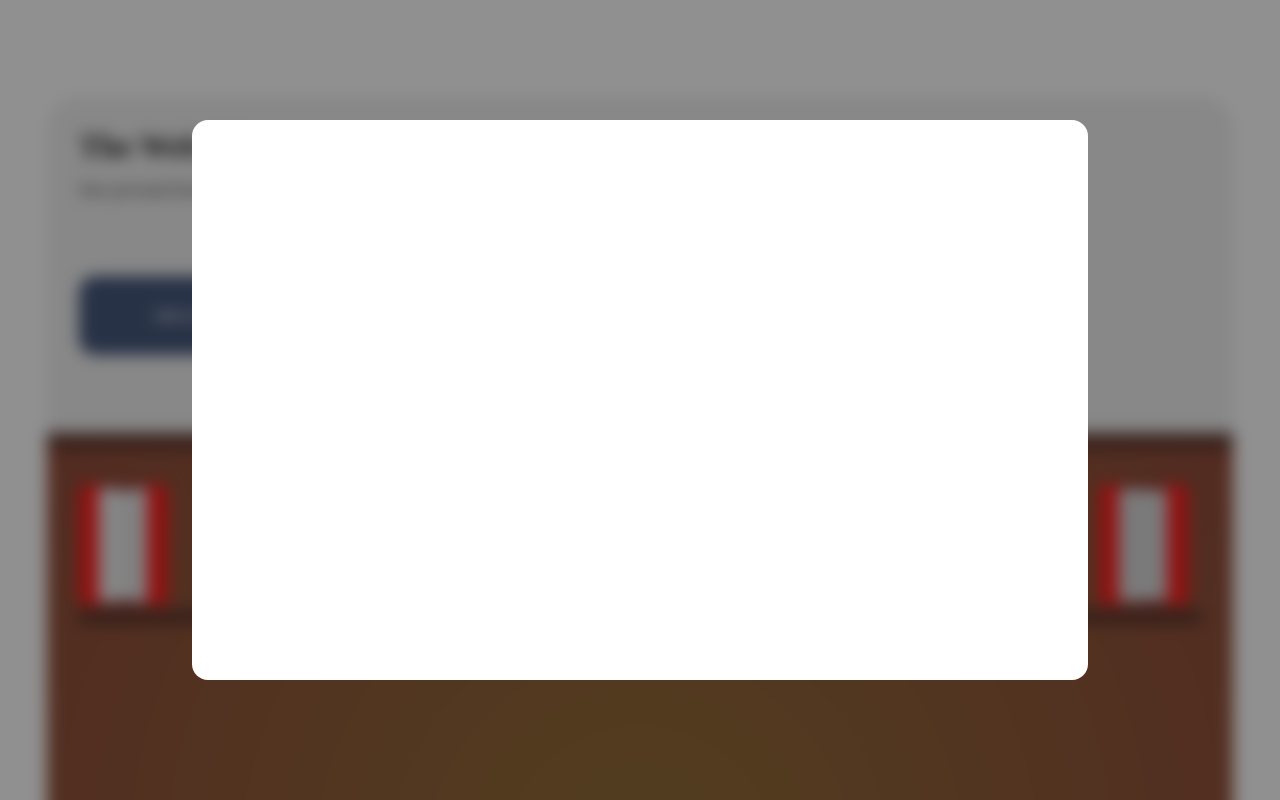
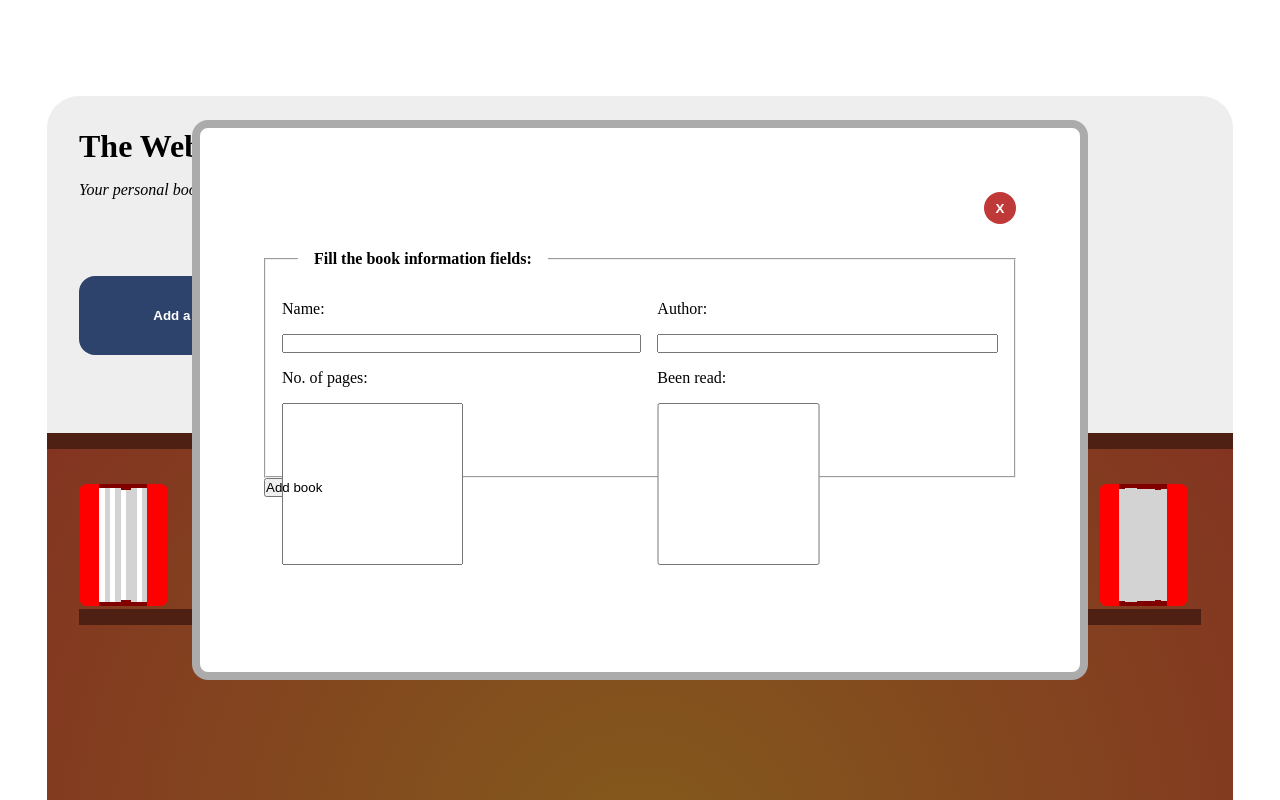
Before and after one commit to rins6618/library, a plain HTML site: page index.html in a window 1280 px wide. Both pictures are taken after a click on the button "Add a book". Shown: the top 800 px of the page. Drawn offline with Linux system fonts and the light colour scheme.

Commit message:
added book form

```diff
--- a/index.html
+++ b/index.html
@@ -19,6 +19,19 @@
                 </div>
                 <div class="flex button-container">
                     <button class="flex" id="form-button"> Add a book</button>
+                    <dialog id="form-dialog" class="flex">
+                        <button id="form-close" class="flex">X</button>
+                        <form action="set">
+                            <fieldset class="flex">
+                                <legend>Fill the book information fields: </legend>
+                                <div class="fields grid">
+                                    <input type="text" id="name"><input type="text" id="author"><input type="number" id="pages"><input type="checkbox" id="check">
+                                    <label for="name">Name:</label><label for="author">Author:</label><label for="pages">No. of pages:</label><label for="check">Been read: </label>
+                                </div>
+                            </fieldset>
+                            <button class="flex" id="form-send">Add book</button>
+                        </form>
+                    </dialog>
                 </div>
             </header>
             <main>
--- a/library.js
+++ b/library.js
@@ -3,7 +3,13 @@ const booksAdded = [];
 
 const dialog = new DialogBox();
 
+const formDialog = document.querySelector("#form-dialog");
+const formBtn = document.querySelector("#form-button");
+formBtn.addEventListener("click", () => formDialog.show());
+const formCloseBtn = document.querySelector("#form-close");
+formCloseBtn.addEventListener("click", () => formDialog.close());
 
+const formSend = document.querySelector("#form-send");
 
 booksAdded.updateDisplay = function () {
     const shelving = document.querySelector("main>ul");
@@ -13,7 +19,6 @@ booksAdded.updateDisplay = function () {
         if (Number.isNaN(Number(idx))) continue;
         let activeShelf;
         for (let shelf of shelves) {
-            console.log(shelf.dataset.numBooks);
             if (parseInt(shelf.dataset.numBooks) < 7) {
                 activeShelf = shelf;
                 break;
@@ -108,18 +113,8 @@ function DialogBox() {
                 const infoDiv = listElem.querySelector("div");
                 infoDiv.textContent = bookObject.isRead;
             }
-        });
+        })
 
-
-    }
-
-    this.formBook = function() {
-        this.element.replaceChildren();
-        const formElem = document.createElement("form");
-        const nameInput = document.createElement("input");
-        const authorInput = document.createElement("input");
-        const pageInput = document.createElement("input");
-        const readInput = document.createElement("input");
 
     }
 
@@ -216,9 +211,14 @@ booksAdded.push(
 );
 
 booksAdded.updateDisplay();
+formSend.addEventListener("click", e => {
+    e.preventDefault();
+    const nameVal = document.querySelector("#name").value;
+    const authorVal = document.querySelector("#author").value;
+    const pagesVal = document.querySelector("#pages").value;
+    const readVal = document.querySelector("#check").value;
 
-const addBookBtn = document.querySelector("#form-button");
-addBookBtn.addEventListener("click", e => {
-    dialog.formBook();
-    dialog.popup();
-})
+    booksAdded.push(new Book(nameVal, authorVal, pagesVal, readVal));
+    booksAdded.updateDisplay();
+    formDialog.close();
+});
--- a/style.css
+++ b/style.css
@@ -162,7 +162,15 @@ main > ul {
     height: 95%;
 }
 
-.dialog-popup[open] {
+dialog:not([open]) {
+    user-select: none;
+    z-index: -9;
+    opacity: 0;
+}
+
+dialog[open] {
+    z-index: 9;
+    opacity: 1;
     border-radius: 1rem;
     padding: 4rem;
     width: 70%;
@@ -171,7 +179,7 @@ main > ul {
     inset: 0 0 0 0;
     margin: auto;
     filter: none;
-    border: none;
+    border: 8px #ababab solid;
 }
 
 .dialog-popup::backdrop {
@@ -179,7 +187,7 @@ main > ul {
     opacity: 0.5;
 }
 
-body:has(dialog[open]) {
+body:has(.dialog-popup[open]) {
     animation: blur 0.1s ease-out forwards;
 }
 
@@ -228,3 +236,86 @@ body:has(dialog[open]) {
     width: 30%;
     cursor: pointer;
 }
+
+#form-dialog {
+    flex-direction: column;
+    align-items: end;
+
+}
+
+#form-close {
+    background-color: hsl(0, 54%, 49%);
+    font-weight: 800;
+    color: white;
+    border-radius: 50%;
+    border: none;
+    justify-content: center;
+    align-items: center;
+    width: 2rem;
+    aspect-ratio: 1 / 1;
+}
+
+#form-close:hover {
+    background-color: hsl(0, 54%, 39%);
+}
+
+
+form {
+    margin-top: auto;
+    flex-direction: column;
+    width: 100%;
+    height: 90%;
+}
+
+.fields {
+    padding: 1rem;
+    grid-template-areas:  "namelabel . authorlabel ."
+                          "name name author author"
+                          "pageslabel  .   checklabel ."
+                          "pages  .    check .";
+    grid-template-columns: repeat(4, 1fr);
+    grid-template-rows: 2fr 3fr 2fr 3fr;
+    gap: 1rem;
+    width: 100%;
+    height: 12rem
+}
+
+#name {
+    grid-area: name;
+}
+
+label[for="name"] {
+    grid-area: namelabel;
+}
+
+#author {
+    grid-area: author;
+}
+
+label[for="author"] {
+    grid-area: authorlabel;
+}
+
+#pages {
+    grid-area: pages;
+}
+
+label[for="pages"] {
+    grid-area: pageslabel;
+}
+
+#check {
+    grid-area: check;
+    height: 100%;
+    aspect-ratio: 1 / 1;
+}
+
+label[for="check"] {
+    grid-area: checklabel;
+}
+
+legend {
+    margin-left: 4ch;
+    font-weight: 800;
+    padding: 1rem;
+}
```
